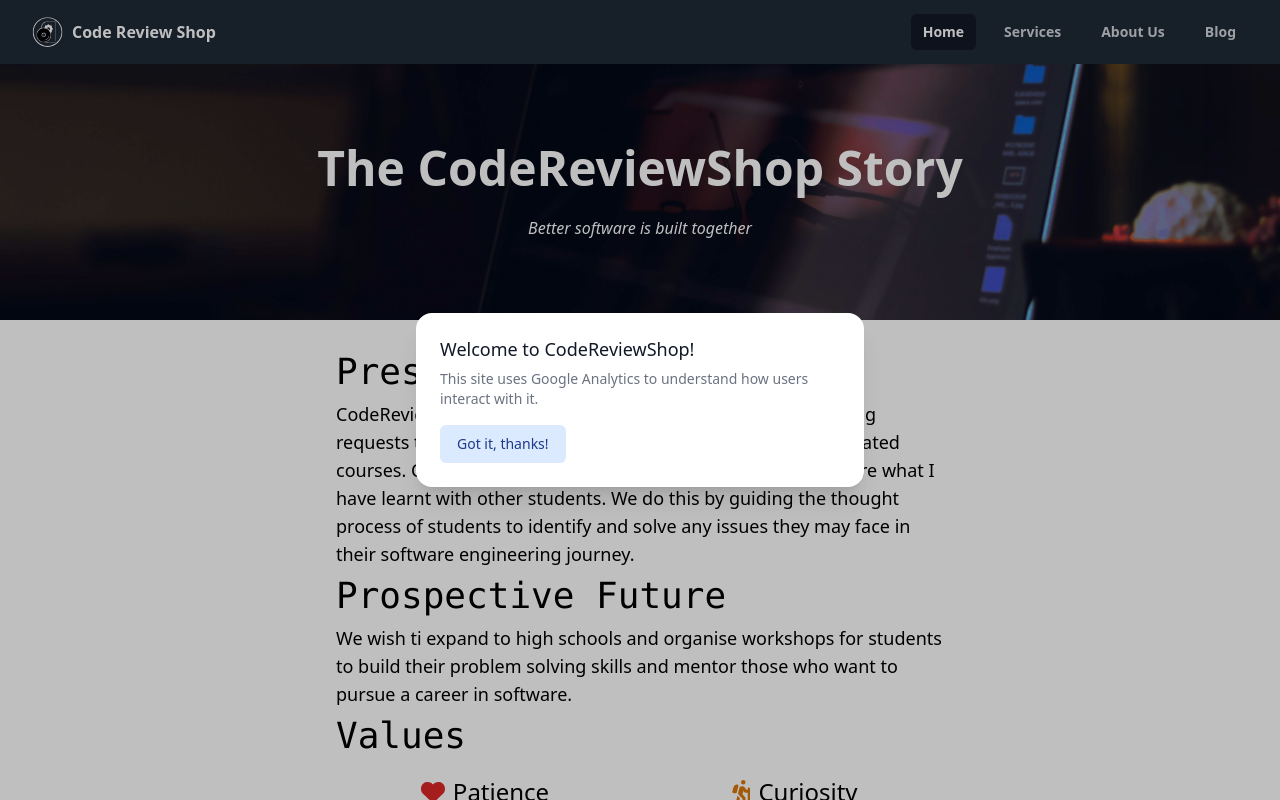
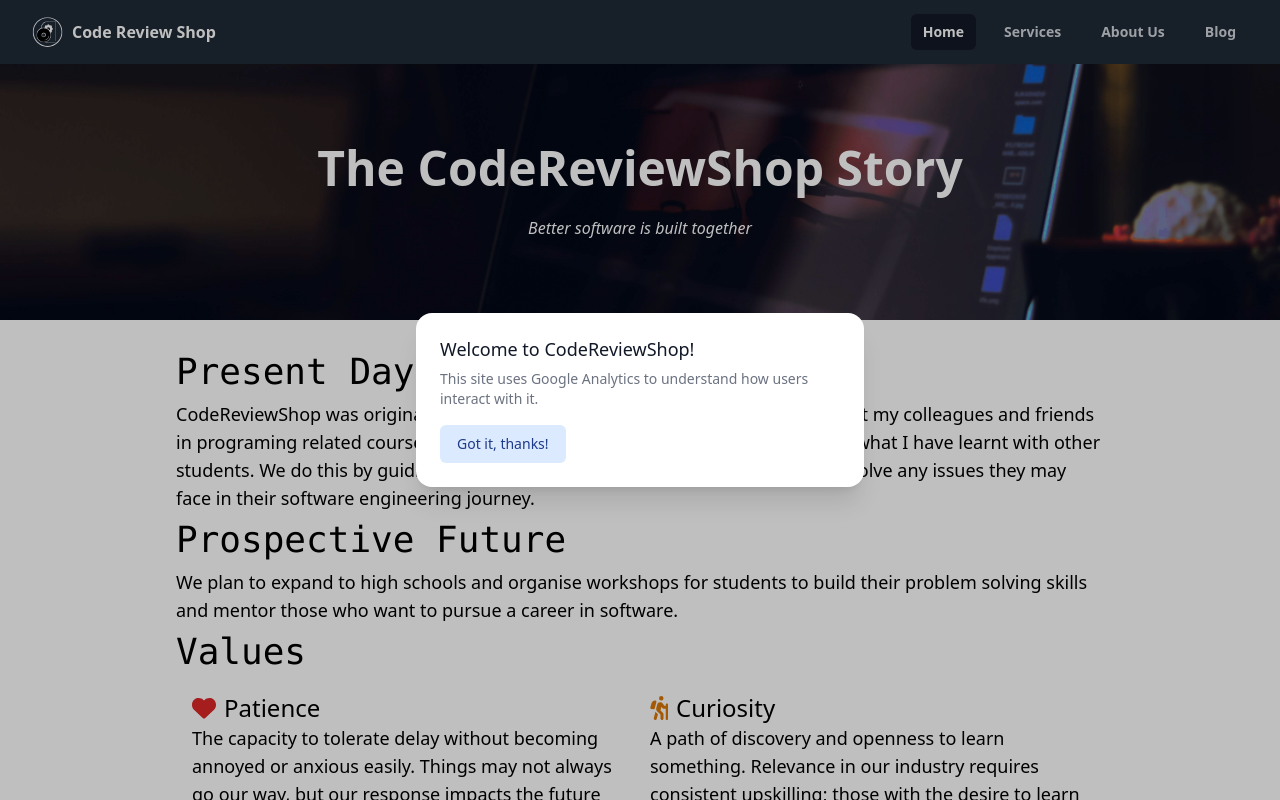
Before and after one commit to project-graveyard/codereviewshop, a Vue app: page /about in a window 1280 px wide. Shown: the top 800 px of the page. Built offline with nearby package versions, Linux system fonts and the light colour scheme.

Commit message:
add msg under value name

```diff
--- a/src/views/AboutView.vue
+++ b/src/views/AboutView.vue
@@ -1,33 +1,38 @@
 <script setup>
 const values = [
-  { name: "Patience", desc: "", icon: ["fas", "heart"], color: "text-red-600" },
+  {
+    name: "Patience",
+    desc: "The capacity to tolerate delay without becoming annoyed or anxious easily. Things may not always go our way, but our response impacts the future outcome.",
+    icon: ["fas", "heart"],
+    color: "text-red-600",
+  },
   {
     name: "Curiosity",
-    desc: "",
+    desc: "A path of discovery and openness to learn something. Relevance in our industry requires consistent upskilling; those with the desire to learn are those who remain.",
     icon: ["fas", "person-hiking"],
     color: "text-amber-600",
   },
   {
     name: "Growth mindset",
-    desc: "",
+    desc: "Skills are not immutable; they can be improved through consistent practice and discipline. Learning is a life-long journey.",
     icon: ["fas", "seedling"],
     color: "text-green-600",
   },
   {
     name: "Community",
-    desc: "",
+    desc: "If you want to go fast, go alone; if you want to go far, go with people. We encourage active partipation in communities, whether local or global.",
     icon: ["fas", "people-group"],
     color: "text-black",
   },
   {
     name: "Respect",
-    desc: "",
+    desc: "Everyone has value regardless of differences or beliefs. Treat others the way you want to be treated.",
     icon: ["fas", "handshake-simple"],
     color: "text-slate-600",
   },
   {
     name: "Teachableness",
-    desc: "",
+    desc: "Lessons and inspirations can come from unexpected places. Be willing to teach and learn from others.",
     icon: ["fas", "hand-holding-heart"],
     color: "text-indigo-600",
   },
@@ -43,22 +48,22 @@ const values = [
     </h1>
     <p class="p-3 italic text-md">Better software is built together</p>
   </div>
-  <div class="py-6 px-4 container lg:w-1/2">
+  <div class="pt-6 pb-8 px-4 container lg:w-3/4 2xl:w-1/2">
     <div>
       <h1 class="text-4xl font-mono py-2">Present Day</h1>
       <p class="text-lg">
         CodeReviewShop was originally started to handle the increasing requests
         to assist my colleagues and friends in programing related courses.
-        CodeReviewShop is the meduim I chose to use to share what I have learnt
-        with other students. We do this by guiding the thought process of
-        students to identify and solve any issues they may face in their
-        software engineering journey.
+        CodeReviewShop is the medium I chose to share what I have learnt with
+        other students. We do this by guiding the thought process of students to
+        identify and solve any issues they may face in their software
+        engineering journey.
       </p>
     </div>
     <div>
       <h1 class="text-4xl font-mono py-2">Prospective Future</h1>
       <p class="text-lg">
-        We wish ti expand to high schools and organise workshops for students to
+        We plan to expand to high schools and organise workshops for students to
         build their problem solving skills and mentor those who want to pursue a
         career in software.
       </p>
@@ -66,17 +71,17 @@ const values = [
     <div>
       <h1 class="text-4xl font-mono py-2">Values</h1>
       <div
-        class="pt-3 grid grid-cols-1 sm:grid-cols-2 gap-3 justify-start items-start"
+        class="pt-3 grid grid-cols-1 mx-4 sm:grid-cols-2 gap-5 justify-start items-start"
       >
         <div v-for="item in values">
-          <div class="flex text-2xl items-center justify-center">
+          <div class="flex text-2xl items-center">
             <font-awesome-icon
               :icon="item.icon"
               :class="['mr-2 ', item.color]"
             />
             <p>{{ item.name }}</p>
           </div>
-          <p>{{ item.desc }}</p>
+          <p class="text-lg">{{ item.desc }}</p>
         </div>
       </div>
     </div>
```
